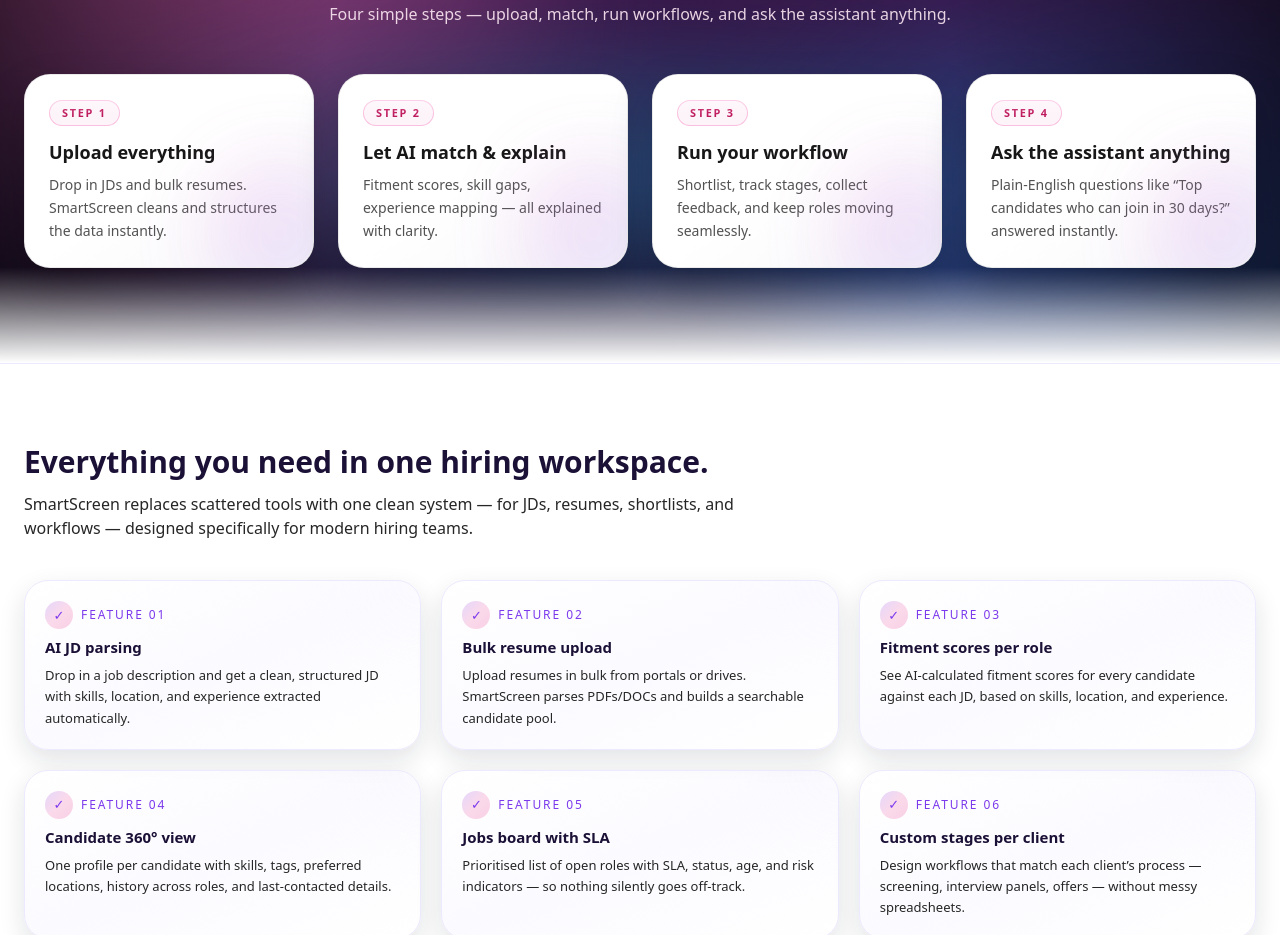
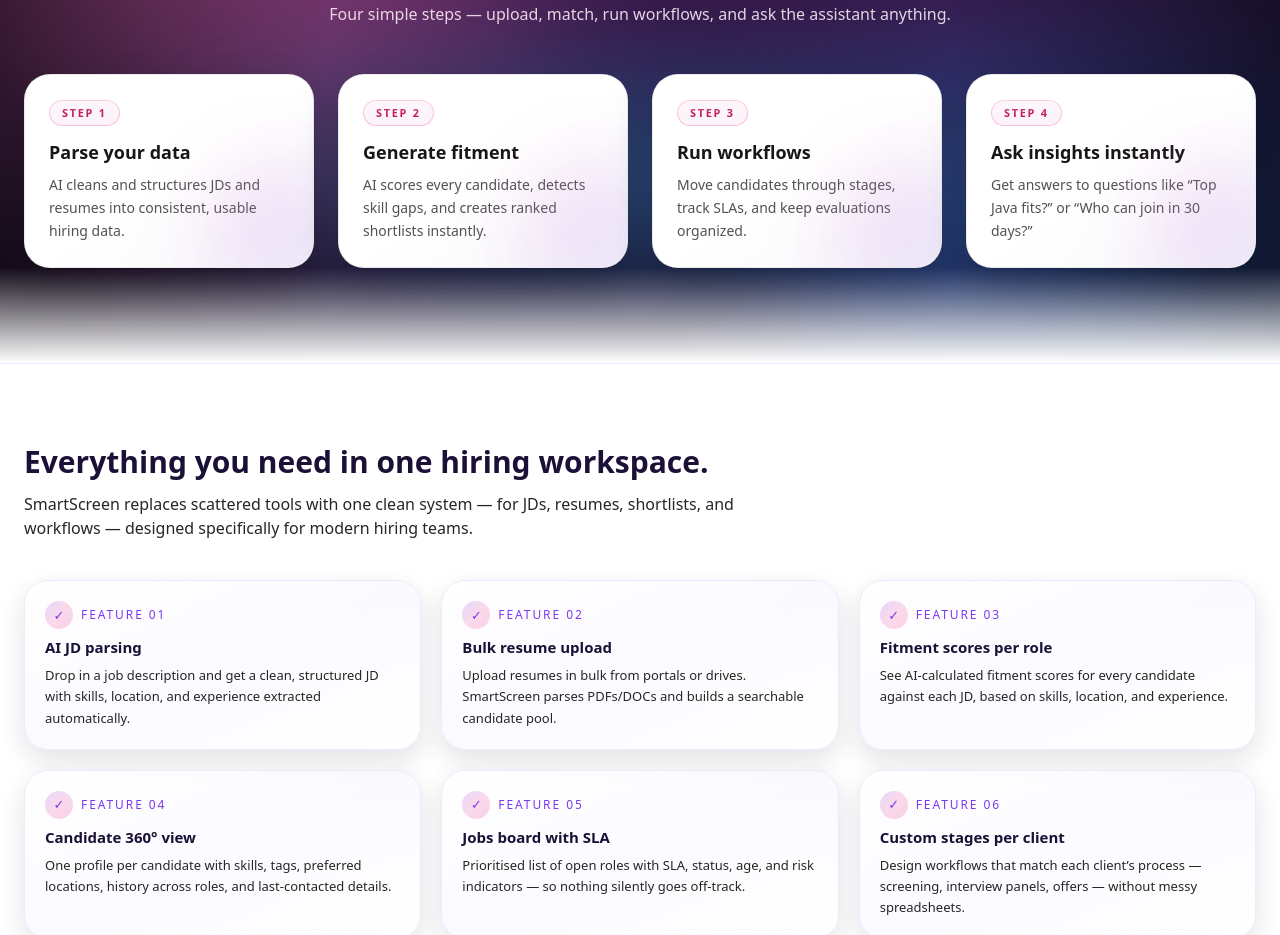
Before and after one commit to MathanGit-1/smartscreen_website, a React (Vite) app: page / in a window 1280 px wide. Shown: the part 4360-5295 px from the top of the page. Built offline with nearby package versions, Linux system fonts and the light colour scheme.

Commit message:
code updated

```diff
--- a/src/App.tsx
+++ b/src/App.tsx
@@ -1768,6 +1768,7 @@
             </motion.div>
           </div>
         </section>
+
 {/* HOW IT WORKS — DARK NEON, MORE PINK, FLOATING WAVES */}
 <section
   className="relative border-t border-white/10 py-20 md:py-24 overflow-hidden
@@ -1811,23 +1812,23 @@
       {[
         {
           step: "Step 1",
-          title: "Upload everything",
-          desc: "Drop in JDs and bulk resumes. SmartScreen cleans and structures the data instantly.",
+          title: "Parse your data",
+          desc: "AI cleans and structures JDs and resumes into consistent, usable hiring data.",
         },
         {
           step: "Step 2",
-          title: "Let AI match & explain",
-          desc: "Fitment scores, skill gaps, experience mapping — all explained with clarity.",
+          title: "Generate fitment",
+          desc: "AI scores every candidate, detects skill gaps, and creates ranked shortlists instantly.",
         },
         {
           step: "Step 3",
-          title: "Run your workflow",
-          desc: "Shortlist, track stages, collect feedback, and keep roles moving seamlessly.",
+          title: "Run workflows",
+          desc: "Move candidates through stages, track SLAs, and keep evaluations organized.",
         },
         {
           step: "Step 4",
-          title: "Ask the assistant anything",
-          desc: "Plain-English questions like “Top candidates who can join in 30 days?” answered instantly.",
+          title: "Ask insights instantly",
+          desc: "Get answers to questions like “Top Java fits?” or “Who can join in 30 days?”",
         },
       ].map((card, idx) => (
         <motion.div
@@ -1851,15 +1852,11 @@
                      backdrop-blur-xl
                      transform-gpu will-change-transform"
         >
-
           {/* TOP GLOSS REFLECTION */}
           <div
             className="pointer-events-none absolute inset-x-0 top-0 h-10
                        bg-gradient-to-b from-white/95 to-white/0 opacity-80"
           />
-
-        {/* REMOVED SHIMMER STRIP */}
-        {/* (No shimmer here anymore) */}
 
           {/* INNER GLOW */}
           <div
@@ -1892,8 +1889,6 @@
             {card.desc}
           </p>
         </motion.div>
-
-
       ))}
     </div>
   </div>
```
Lines whose indentation alone changed are shown as unchanged.
